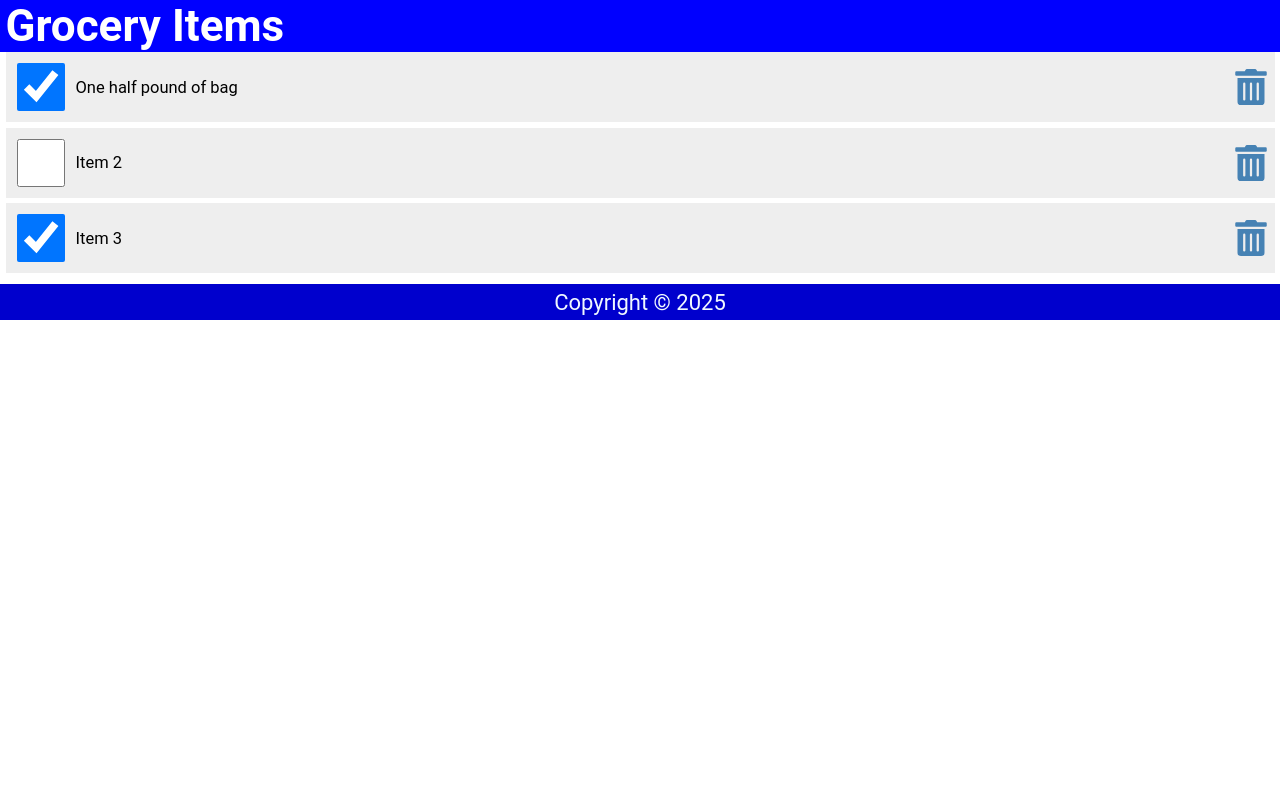
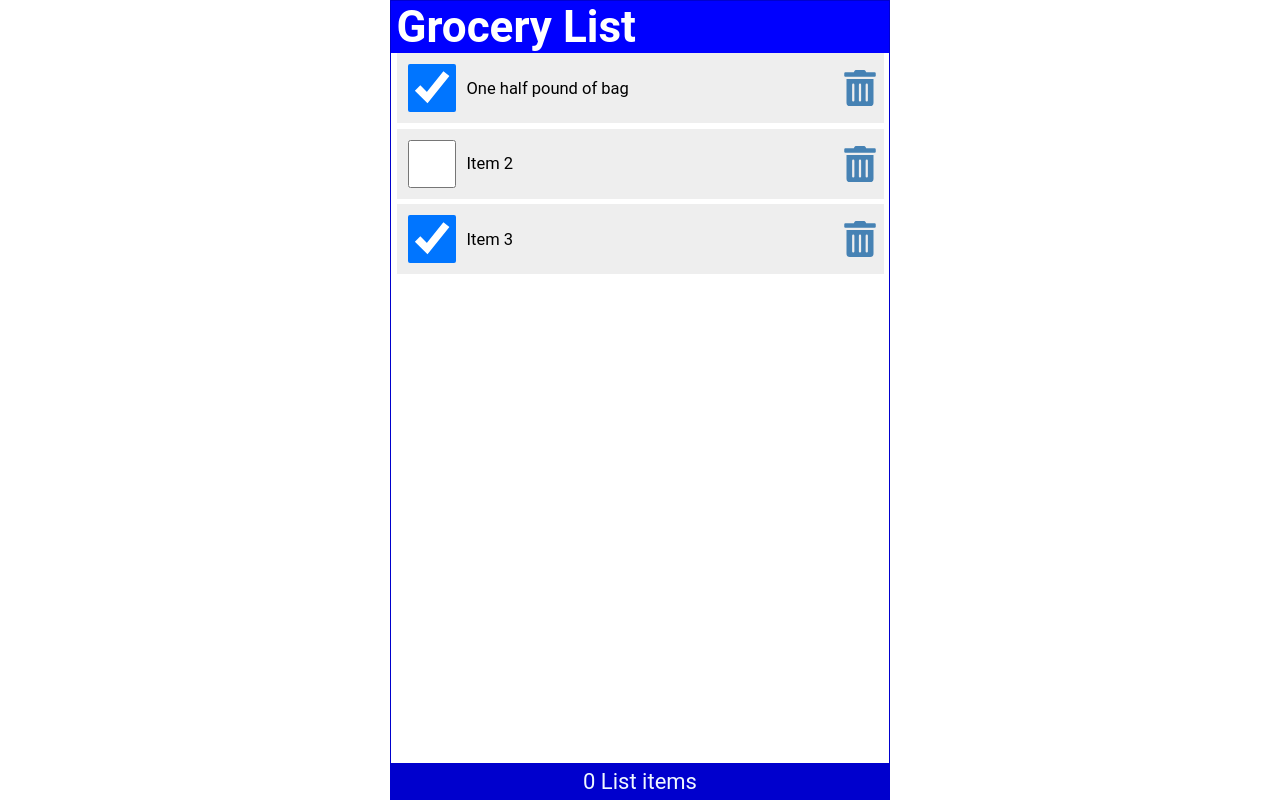
Before and after one commit to rish2311/Dave-Gray-React, a React (Vite) app in the folder 01tut/: page / in a window 1280 px wide. Built offline with nearby package versions, Linux system fonts and the light colour scheme.

Commit message:
Props Implementation

```diff
--- a/01tut/src/App.jsx
+++ b/01tut/src/App.jsx
@@ -1,20 +1,60 @@
 // import { useState } from 'react'
 
+import { useState } from 'react';
 import Content from './Content';
 import Footer from './Footer';
 import Header from './Header';
 
 function App() {
+  // const [count, setCount] = useState(0)
+  const [items, setItems] = useState([
+    {
+      id: 1,   // numeric
+      checked: true, // Boolean
+      // Checkbox true/false k liye add Handler
+      item: "One half pound of bag" // string
+    },
+    {
+      id: 2,
+      checked: false,
+      item: "Item 2"
+    },
+    {
+      id: 3,
+      checked: true,
+      item: "Item 3"
+    },
+  ]);
 
-  // const [count, setCount] = useState(0)
+  // Id is key of each item
+  const HandleCheck = (id) => {
+    console.log(`key: ${id}`)
+    // conditional Rendering
+    const listItems = items.map((item) => item.id === id ? { ...item, checked: !item.checked } : item);
+    setItems(listItems);
+    // Adding the localStorage feature
+    localStorage.setItem('shoppingList', JSON.stringify(listItems));
+  }
+
+  const handleDelete = (id) => {
+    // console.log(id)
+    // filter creates a new array, with only ids not passed in
+    const listItems = items.filter((item) => item.id !== id);
+    setItems(listItems);
+    localStorage.setItem('shoppingList', JSON.stringify(listItems));
+  }
 
   return (
-    <div>
-      <Header />
-      <Content />
-      <Footer />
+    <div className='App'>
+      <Header title="Grocery List" />
+      <Content
+        items={items}
+        // setItems={setItems}
+        handleDelete={handleDelete}
+        HandleCheck={HandleCheck}
+      />
+      <Footer length={items.length} />
     </div>
-
   )
 }
 
--- a/01tut/src/Content.jsx
+++ b/01tut/src/Content.jsx
@@ -1,44 +1,8 @@
 import React from 'react'
-import { useState } from 'react';
+// import { useState } from 'react';
 import { FaTrashAlt } from 'react-icons/fa'
 
-const Content = () => {
-  const [items, setItems] = useState([
-    {
-      id: 1,   // numeric
-      checked: true, // Boolean
-      // Checkbox true/false k liye add Handler
-      item: "One half pound of bag" // string
-    },
-    {
-      id: 2,
-      checked: false,
-      item: "Item 2"
-    },
-    {
-      id: 3,
-      checked: true,
-      item: "Item 3"
-    },
-  ]);
-
-  // Id is key of each item
-  const HandleCheck = (id) => {
-    console.log(`key: ${id}`)
-    // conditional Rendering
-    const listItems = items.map((item) => item.id === id ? { ...item, checked: !item.checked } : item);
-    setItems(listItems);
-    // Adding the localStorage feature
-    localStorage.setItem('shoppingList', JSON.stringify(listItems));
-  }
-
-  const handleDelete = (id) => {
-    // console.log(id)
-    // filter creates a new array, with only ids not passed in
-    const listItems = items.filter((item) => item.id !== id);
-    setItems(listItems);
-    localStorage.setItem('shoppingList', JSON.stringify(listItems));
-  }
+const Content = ({ items, HandleCheck, handleDelete }) => {
 
   return (
     <main>
--- a/01tut/src/Footer.jsx
+++ b/01tut/src/Footer.jsx
@@ -1,11 +1,12 @@
 import React from 'react'
 
 const Footer = () => {
-  const today = new Date();
+  // const today = new Date();
 
   return (
     <footer>
-      Copyright &copy; {today.getFullYear()}
+      {/* Copyright &copy; {today.getFullYear()} */}
+      <p>{length} List {length === 1 ? "item" : "items"}</p>
     </footer>
   )
 }
--- a/01tut/src/Header.jsx
+++ b/01tut/src/Header.jsx
@@ -1,16 +1,23 @@
 import React from 'react'
 
+// const Header = (props) => {
 
 
-const Header = () => {
+const Header = ({ title }) => {
+  // Destructured the title
   return (
     <header style={{
       backgroundColor: 'blue',
       color: '#fff'
     }}>
-      <h1>Grocery Items</h1>
+      <h1>{title}</h1>
     </header>
   )
 }
 
+// default Props (Agar title nahi bheje, to error handle kar lega)
+Header.defaultProps = {
+  title: 'Default Title'
+}
+
 export default Header
```
